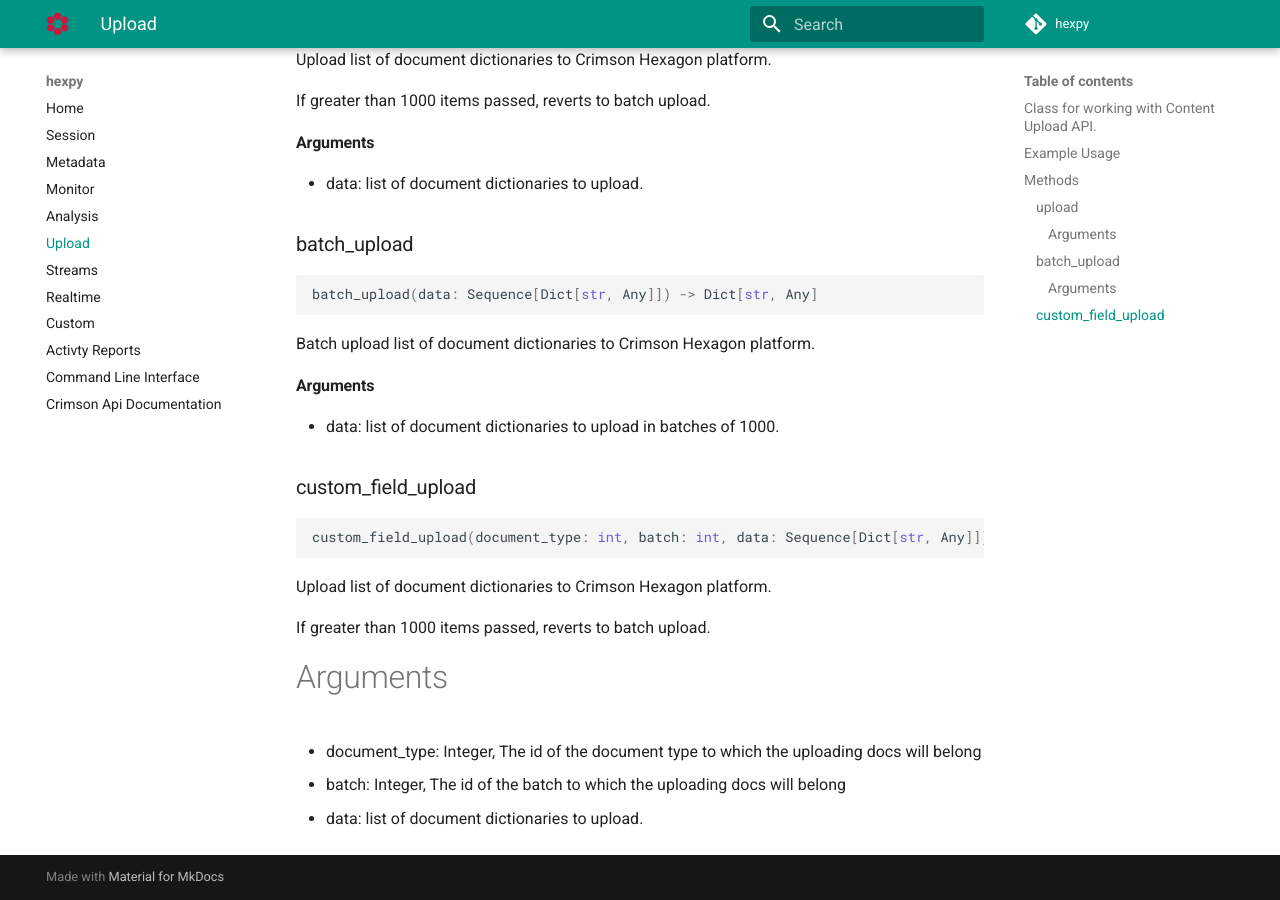
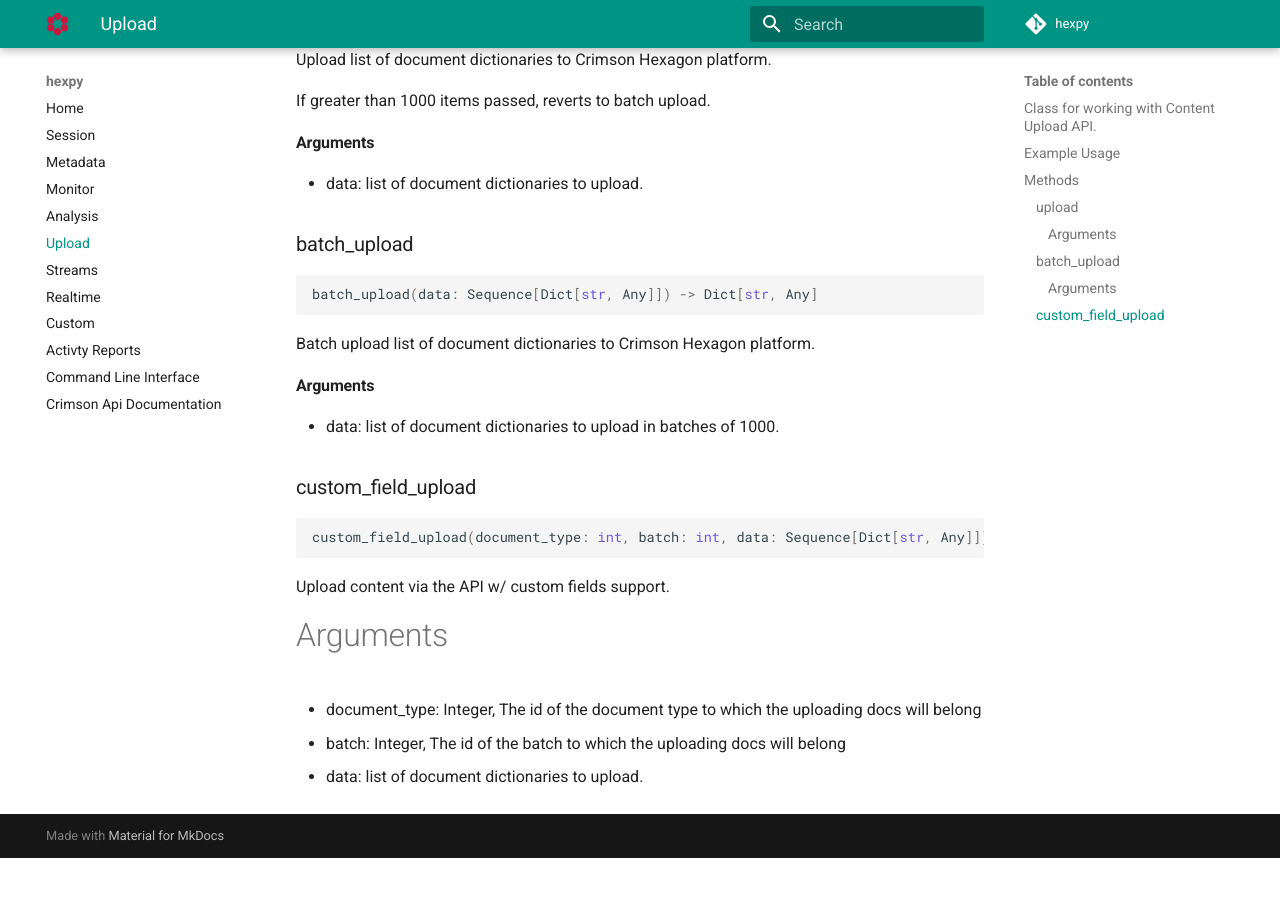
Before and after one commit to sullivancolin/hexpy, an MkDocs documentation site: the page built from docs/docs/Upload.md, in a window 1280 px wide and 900 px high, scrolled down 948 px. Built offline with MkDocs 1.6.1 and Material for MkDocs 9.7.7, drawn with Linux system fonts in a browser that asks for light colours; comment, search, counter and statistics services are not loaded; old or Windows-style settings are respelled for this version of MkDocs; after the commit the page ends 1806 px from its top, so only the background shows below that.

Commit message:
docs fix

````diff
--- a/docs/docs/Upload.md
+++ b/docs/docs/Upload.md
@@ -57,9 +57,8 @@ Batch upload list of document dictionaries to Crimson Hexagon platform.
 ```python
 custom_field_upload(document_type: int, batch: int, data: Sequence[Dict[str, Any]]) -> Dict[str, Any]
 ```
-Upload list of document dictionaries to Crimson Hexagon platform.
+Upload content via the API w/ custom fields support.
 
-If greater than 1000 items passed, reverts to batch upload.
 # Arguments
 * document_type: Integer, The id of the document type to which the uploading docs will belong
 * batch: Integer, The id of the batch to which the uploading docs will belong
````
